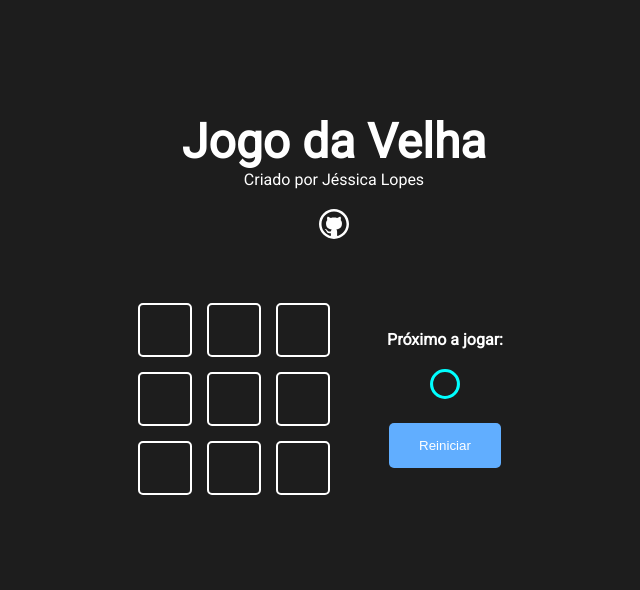
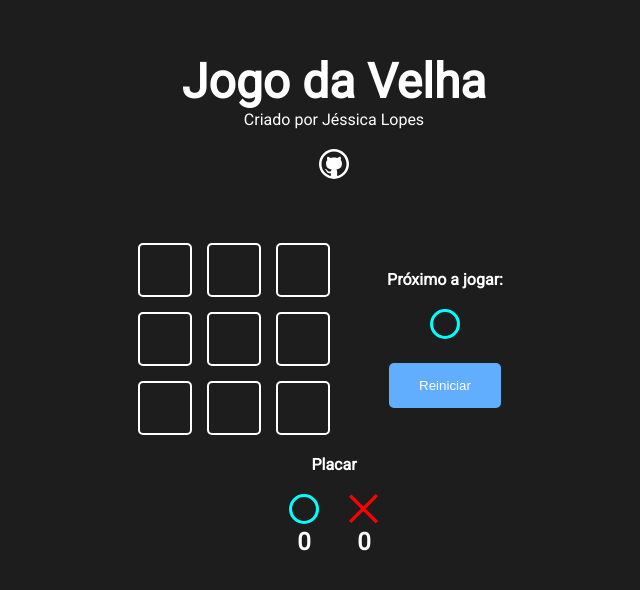
Before and after one commit to jemlop/React-jogo-da-velha, a Next.js app: page / in a window 1280 px wide. Shown: the part 116-706 px from the top of the page, without its empty margins (306-946 px from the left). Built offline with nearby package versions, Linux system fonts and the light colour scheme.

Commit message:
Criado Placar

```diff
--- a/src/components/game/Game.jsx
+++ b/src/components/game/Game.jsx
@@ -3,6 +3,7 @@
 
 import GameOption from '../gameOption/GameOption'
 import GameInfo from '../gameInfo/GameInfo'
+import Score from '../score/Score'
 
 const winnerTable = [
   [0, 1, 2],
@@ -68,6 +69,7 @@
   }, [winner])
 
   return (
+  <>
     <div className={styles.gameContent}>
        <div className={styles.game}> {
         gameState.map((value, pos) =>
@@ -88,6 +90,8 @@
          isDraw={draw}
        />
     </div>
+    <Score />
+  </>
   )
 }
 
--- a/src/components/game/Game.module.css
+++ b/src/components/game/Game.module.css
@@ -8,6 +8,7 @@
   display: flex;
   gap: 30px;
   align-items: center;
+  margin-bottom: 20px;
 }
 
 @media screen and (max-width: 425px) {
--- /dev/null
+++ b/src/components/score/Score.jsx
@@ -0,0 +1,25 @@
+import styles from './Score.module.css'
+
+import Icon from '../icon/Icon'
+
+
+
+function Score () {
+  return (
+    <>
+      <h4>Placar</h4>
+      <div className={styles.score}>
+        <div className={styles.scoreContent}>
+          <Icon iconName="circle" />
+          <h2>0</h2>
+        </div>
+        <div className={styles.scoreContent}>
+        <Icon iconName="x" />
+        <h2>0</h2>
+        </div>
+      </div>
+    </>
+  )
+}
+
+export default Score
--- /dev/null
+++ b/src/components/score/Score.module.css
@@ -0,0 +1,11 @@
+.score {
+  display: flex;
+  gap: 30px;
+  margin-top: 20px;
+}
+
+.scoreContent {
+  display: flex;
+  flex-direction: column;
+  align-items: center;
+}
```
